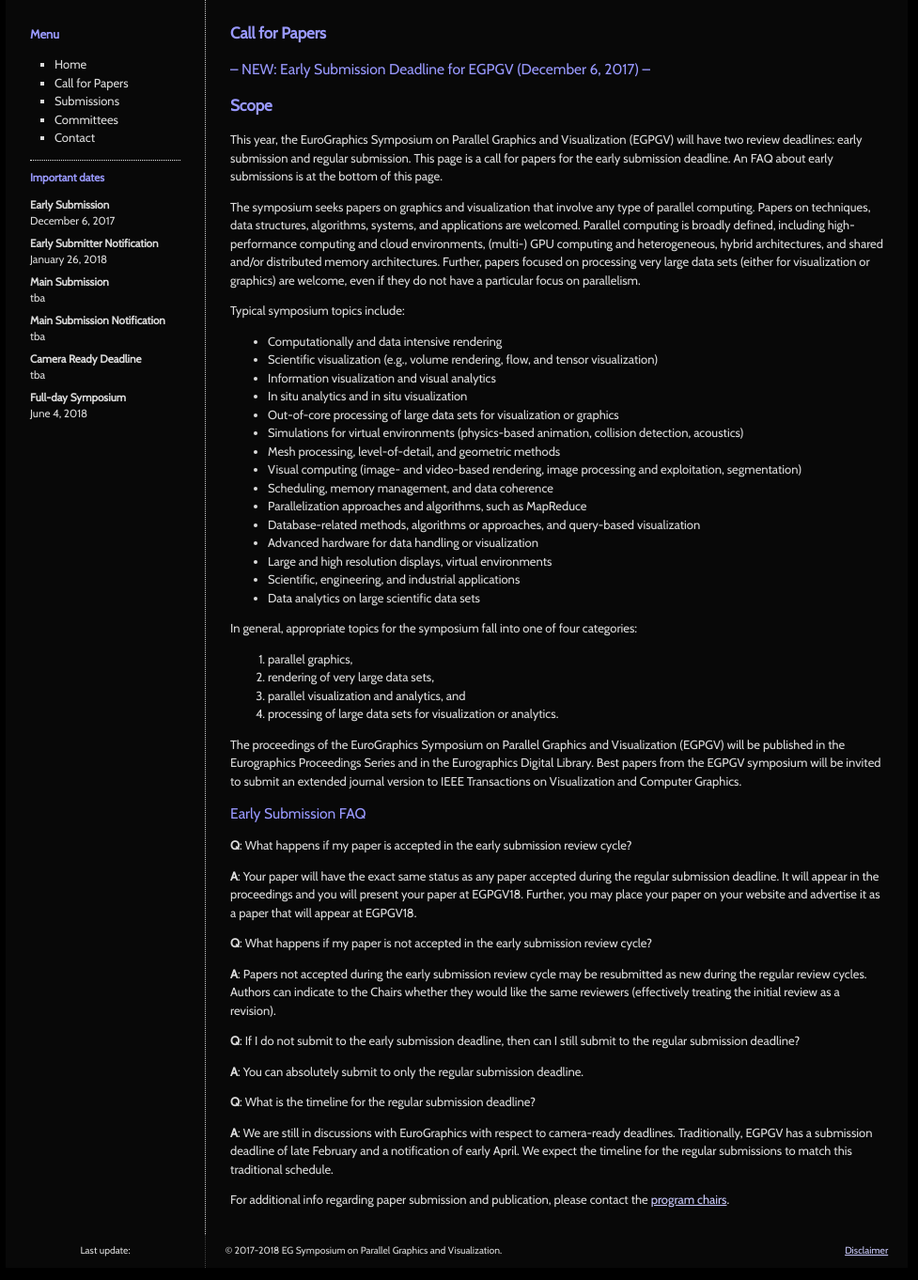
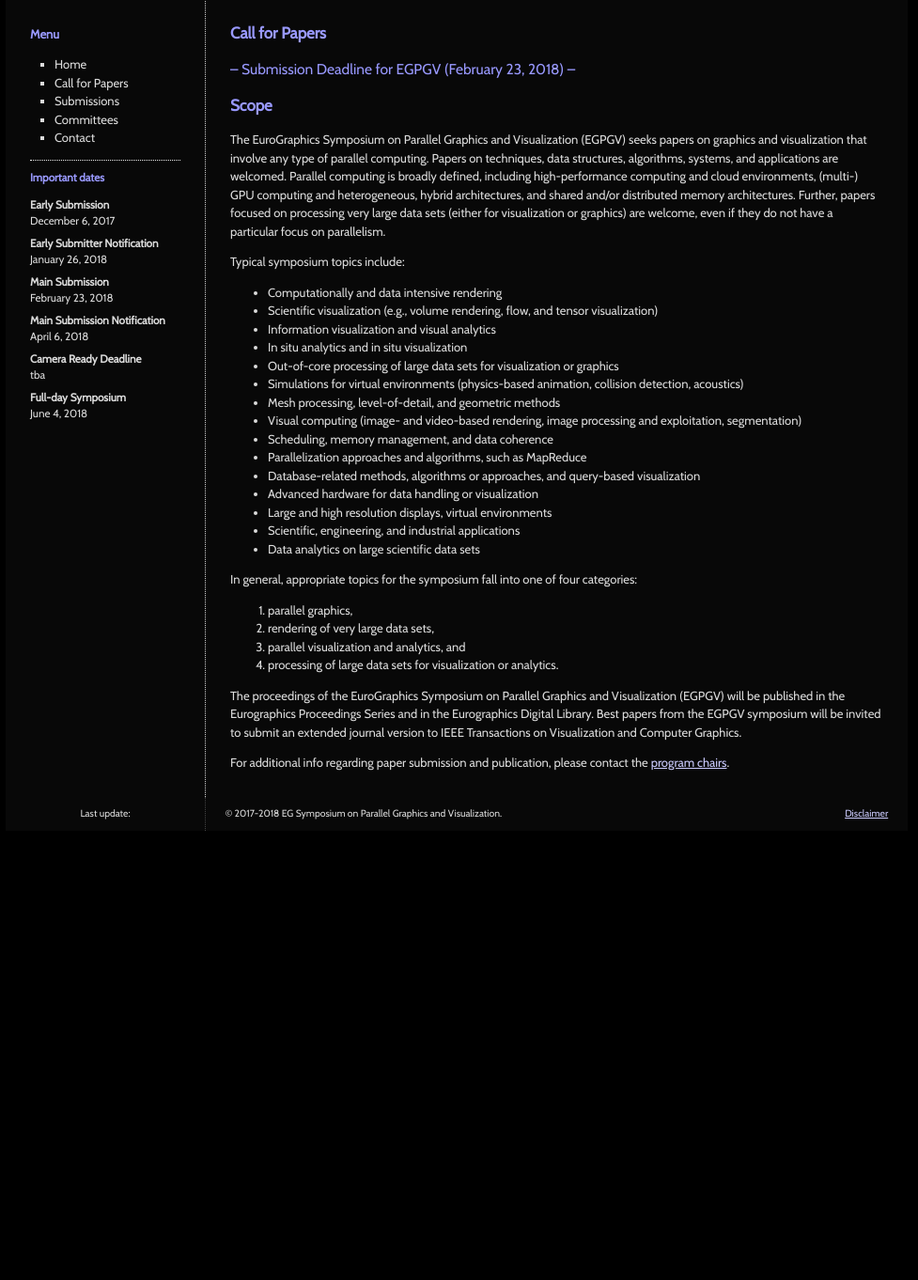
Before and after one commit to bhentschel/egpgv18, a Jekyll site: the page built from _pages/call-for-papers.md, in a window 1280 px wide, cut to the strip 240-1602 px from the top of the page. Shown: the whole strip at 94% size, without its empty margins (154-1131 px from the left). Built offline with Jekyll 4.4.1, drawn with Linux system fonts in a browser that asks for light colours; after the commit the page ends 1137 px from its top, so only the background shows below that.

Commit message:
Updating everything

```diff
--- a/_includes/dates.md
+++ b/_includes/dates.md
@@ -7,10 +7,10 @@
 : January 26, 2018
 
 Main Submission
-: tba
+: February 23, 2018
 
 Main Submission Notification
-: tba
+: April 6, 2018
 
 Camera Ready Deadline
 : tba
--- a/_pages/call-for-papers.md
+++ b/_pages/call-for-papers.md
@@ -6,18 +6,11 @@
 
 # Call for Papers
 
-## -- NEW: Early Submission Deadline for EGPGV (December 6, 2017) --
+## -- Submission Deadline for EGPGV (February 23, 2018) --
 
 # Scope
 
-This year, the EuroGraphics Symposium on Parallel Graphics and Visualization (EGPGV) will have two review deadlines: early submission and regular submission.
-This page is a call for papers for the early submission deadline.
-An FAQ about early submissions is at the bottom of this page.
-
-The symposium seeks papers on graphics and visualization that involve any type of parallel computing.
-Papers on techniques, data structures, algorithms, systems, and applications are welcomed.
-Parallel computing is broadly defined, including high-performance computing and cloud environments, (multi-) GPU computing and heterogeneous, hybrid architectures, and shared and/or distributed memory architectures.
-Further, papers focused on processing very large data sets (either for visualization or graphics) are welcome, even if they do not have a particular focus on parallelism.
+The EuroGraphics Symposium on Parallel Graphics and Visualization (EGPGV) seeks papers on graphics and visualization that involve any type of parallel computing. Papers on techniques, data structures, algorithms, systems, and applications are welcomed. Parallel computing is broadly defined, including high-performance computing and cloud environments, (multi-) GPU computing and heterogeneous, hybrid architectures, and shared and/or distributed memory architectures. Further, papers focused on processing very large data sets (either for visualization or graphics) are welcome, even if they do not have a particular focus on parallelism.
 
 Typical symposium topics include:
 
@@ -45,29 +38,5 @@
 
 The proceedings of the EuroGraphics Symposium on Parallel Graphics and Visualization (EGPGV) will be published in the Eurographics Proceedings Series and in the Eurographics Digital Library. Best papers from the EGPGV symposium will be invited to submit an extended journal version to IEEE Transactions on Visualization and Computer Graphics.
 
-## Early Submission FAQ
-
-**Q**: What happens if my paper is accepted in the early submission review cycle?
-
-**A**: Your paper will have the exact same status as any paper accepted during the regular submission deadline. It will appear in the proceedings and you will present your paper at EGPGV18. Further, you may place your paper on your website and advertise it as a paper that will appear at EGPGV18.
-
-
-
-**Q**: What happens if my paper is not accepted in the early submission review cycle?
-
-**A**: Papers not accepted during the early submission review cycle may be resubmitted as new during the regular review cycles. Authors can indicate to the Chairs whether they would like the same reviewers (effectively treating the initial review as a revision).
-
-
-
-**Q**: If I do not submit to the early submission deadline, then can I still submit to the regular submission deadline?
-
-**A**: You can absolutely submit to only the regular submission deadline.
-
-
-
-**Q**: What is the timeline for the regular submission deadline?
-
-**A**: We are still in discussions with EuroGraphics with respect to camera-ready deadlines. Traditionally, EGPGV has a submission deadline of late February and a notification of early April. We expect the timeline for the regular submissions to match this traditional schedule.
-
 
 For additional info regarding paper submission and publication, please contact the [program chairs](mailto:papers@egpgv.org).
```
Also changed, not shown: _pages/important-dates.md (+2 -2 lines), _pages/submissions.md (+3 -2 lines), Gemfile.lock.
